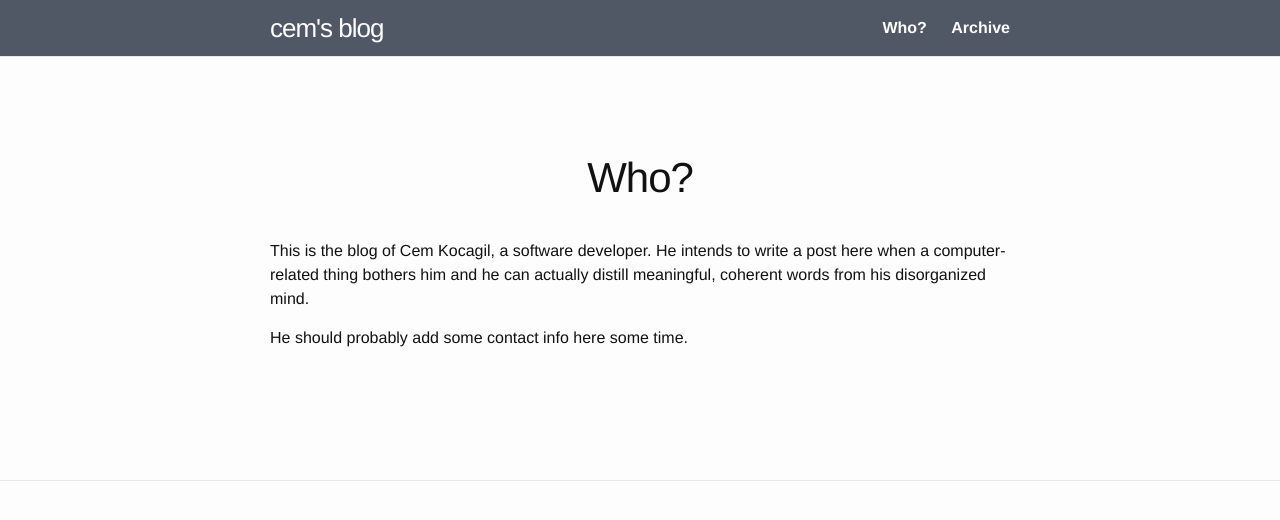
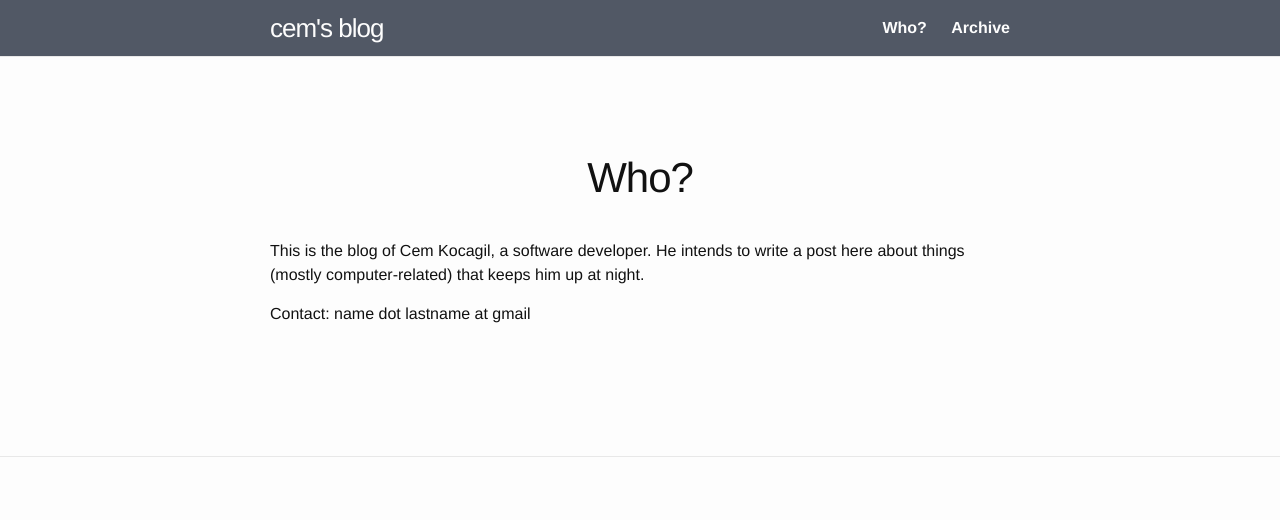
Before and after one commit to cem/cem.github.io, a Jekyll site: the page built from _pages/about.md, in a window 1280 px wide. Shown: the top 520 px of the page. Built offline with Jekyll 4.4.1, drawn with Linux system fonts in a browser that asks for light colours.

Commit message:
Update about.md

```diff
--- a/_pages/about.md
+++ b/_pages/about.md
@@ -2,10 +2,10 @@
 layout: page
 title: Who?
 permalink: /about
+published: true
 ---
 
 This is the blog of Cem Kocagil, a software developer. He intends to write a post here
-when a computer-related thing bothers him and he can actually distill meaningful,
-coherent words from his disorganized mind.
+about things (mostly computer-related) that keeps him up at night.
 
-He should probably add some contact info here some time.
+Contact: name dot lastname at gmail
```
